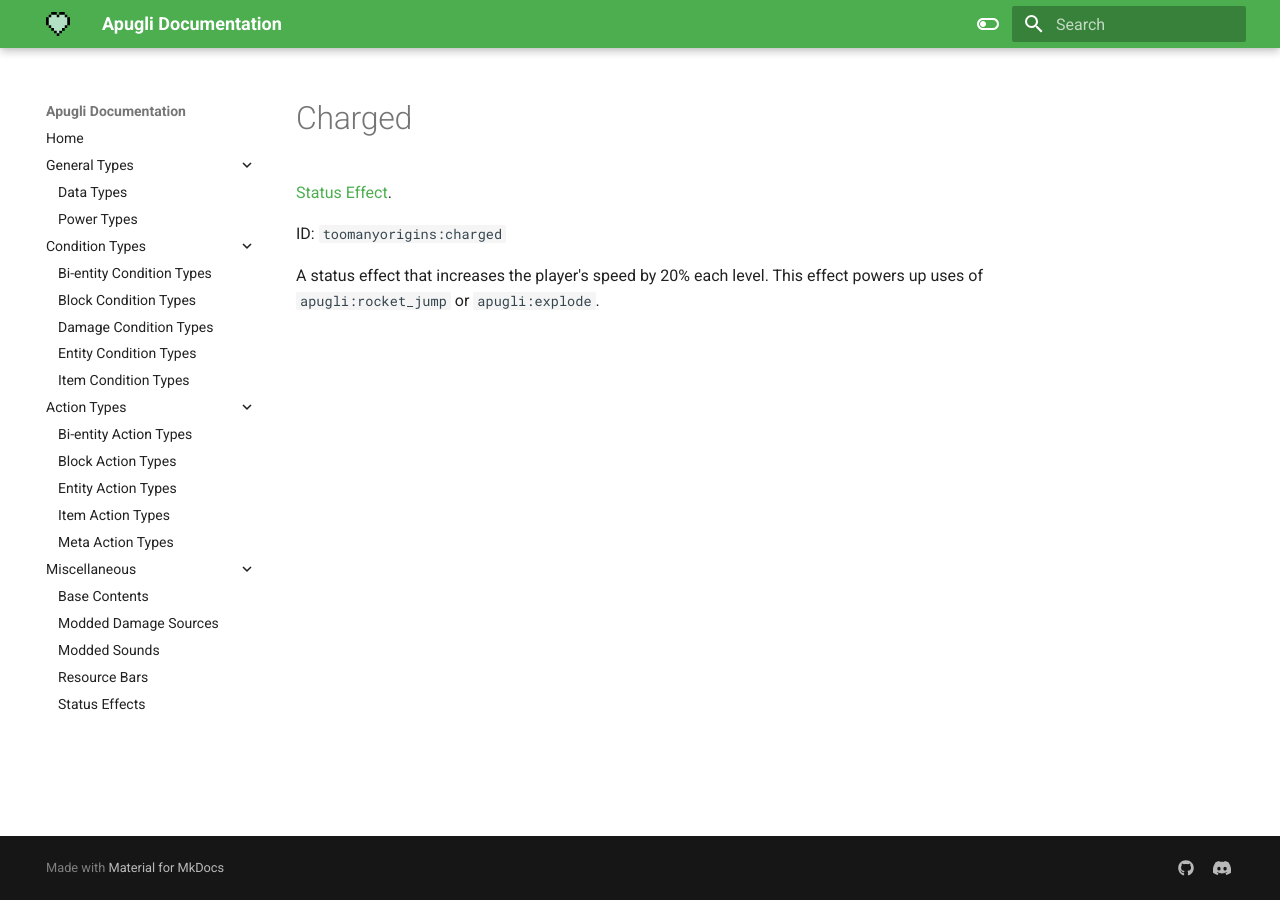
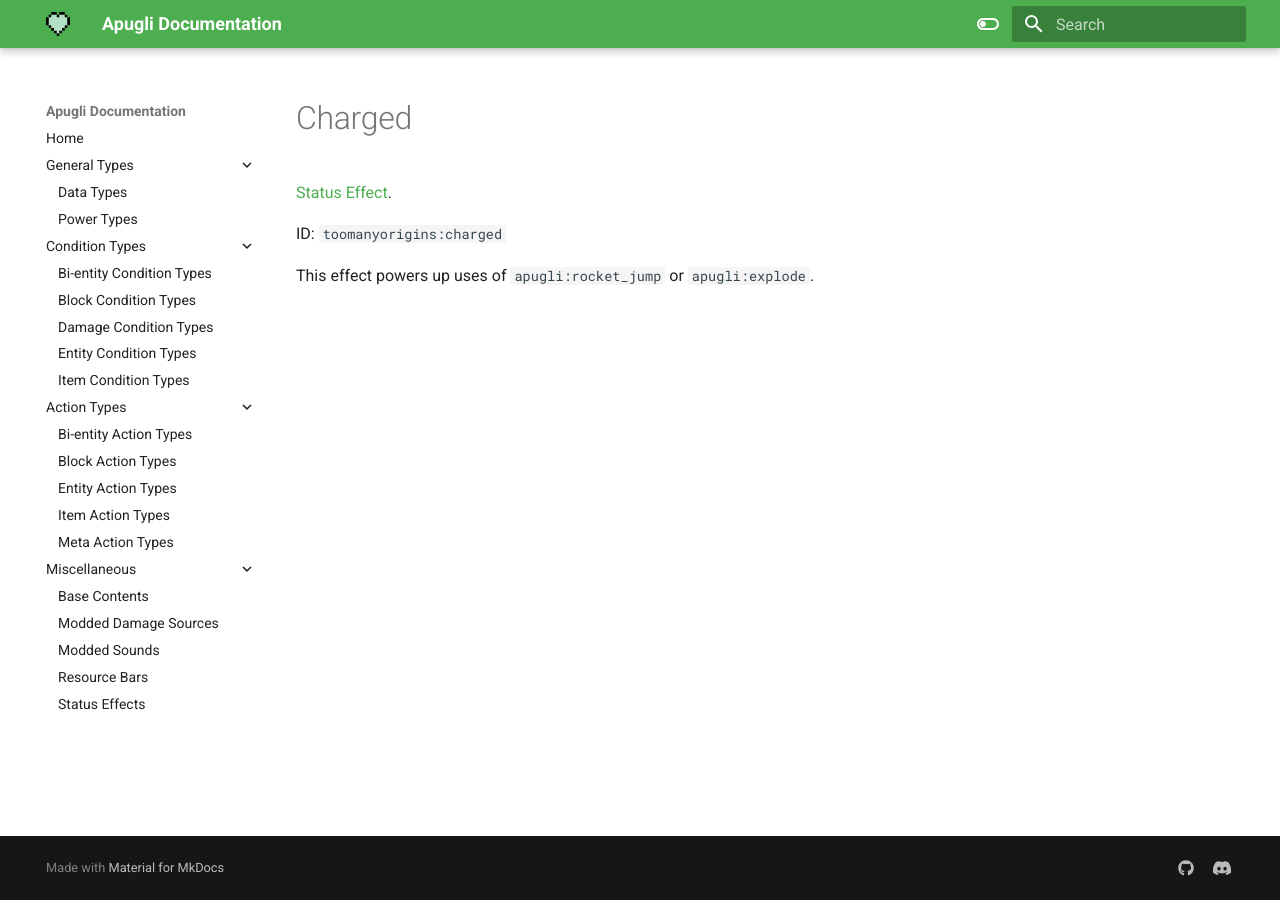
Before and after one commit to MerchantPug/apugli-docs, an MkDocs documentation site: the page built from docs/misc/effects/charged.md, in a window 1280 px wide. Built offline with MkDocs 1.6.1 and Material for MkDocs 9.7.7, drawn with Linux system fonts in a browser that asks for light colours.

Commit message:
Fix Charged.md description.

```diff
--- a/docs/misc/effects/charged.md
+++ b/docs/misc/effects/charged.md
@@ -8,4 +8,4 @@ date: 2021-01-08
 
 ID: `toomanyorigins:charged`
 
-A status effect that increases the player's speed by 20% each level. This effect powers up uses of `apugli:rocket_jump` or `apugli:explode`.
+This effect powers up uses of `apugli:rocket_jump` or `apugli:explode`.
```
